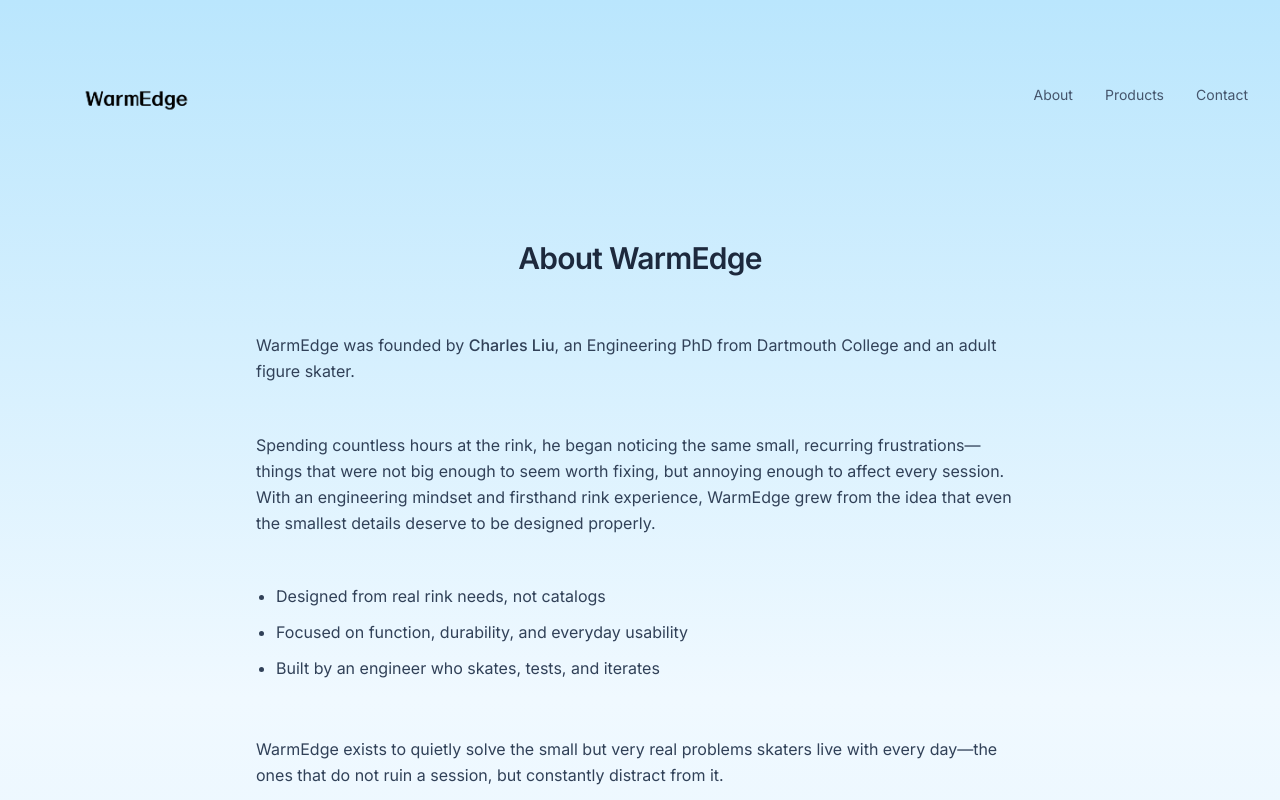
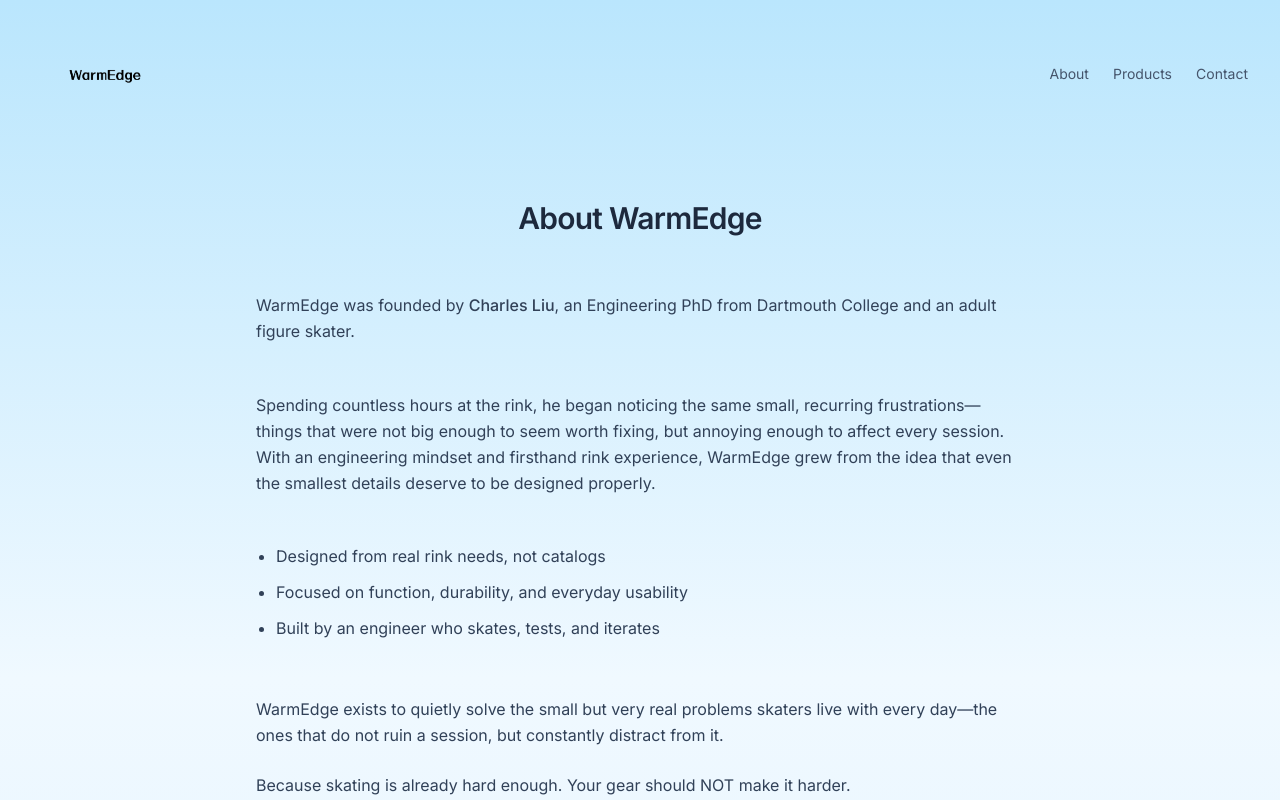
Before and after one commit to charlesl3/warmedge, a Next.js app: page /about in a window 1280 px wide. Shown: the top 800 px of the page. Built offline with nearby package versions, Linux system fonts and the light colour scheme.

Commit message:
your message

```diff
--- a/app/about/page.tsx
+++ b/app/about/page.tsx
@@ -1,6 +1,6 @@
 export default function AboutPage() {
   return (
-    <main className="flex justify-center px-8 pt-60 pb-32">
+    <main className="flex justify-center px-8 pt-50 pb-32">
       <div className="w-full max-w-3xl">
 
         {/* Title */}
--- a/app/components/Navbar.tsx
+++ b/app/components/Navbar.tsx
@@ -6,32 +6,31 @@ import Image from 'next/image'
 export default function Navbar() {
   return (
     <header className="fixed top-0 left-0 right-0 z-50">
-      <nav className="mx-auto max-w-7xl px-8 py-6 flex items-center justify-between">
+      <nav className="mx-auto max-w-7xl px-6 py-4 md:px-8 md:py-6 flex items-center justify-between">
 
         {/* Brand */}
         <Link
           href="/"
-          className="flex items-center gap-[2px] hover:opacity-80 transition"
+          className="flex items-center hover:opacity-80 transition"
         >
-
           <Image
             src="/name2.jpg"
             alt="WarmEdge wordmark"
-            width={200}
-            height={200}
+            width={140}
+            height={32}
             priority
+            className="block relative -top-[1px]"
           />
         </Link>
 
         {/* Links */}
-        <div className="flex gap-8 text-sm text-slate-600">
+        <div className="flex gap-6 text-sm text-slate-600">
           <Link href="/about" className="hover:text-slate-800 transition">
             About
           </Link>
           <Link href="/products" className="hover:text-slate-800 transition">
             Products
           </Link>
-
           <Link href="/contact" className="hover:text-slate-800 transition">
             Contact
           </Link>
```
